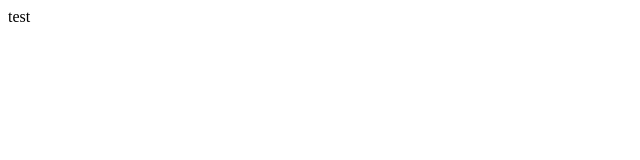
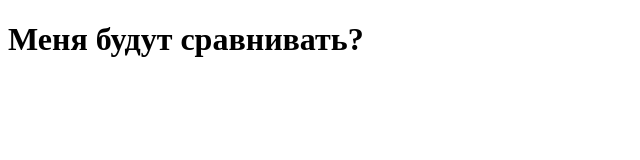
Before and after one commit to Go-only/third-project, a plain HTML site: page index.html in a window 1280 px wide. Shown: the whole page, without its empty margins (0-640 px from the left). Drawn offline with Linux system fonts and the light colour scheme.

Commit message:
added h1

```diff
--- a/index.html
+++ b/index.html
@@ -7,7 +7,7 @@
 </head>
 
 <body>
-    test
+    <h1>Меня будут сравнивать?</h1>
 </body>
 
 </html>
```
